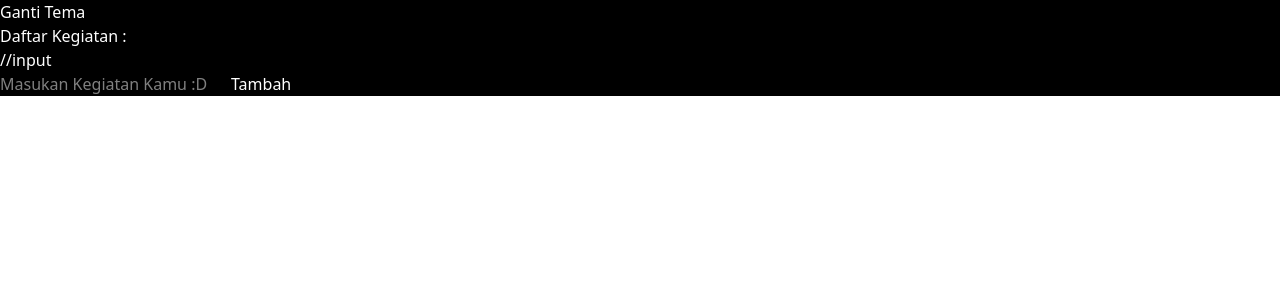
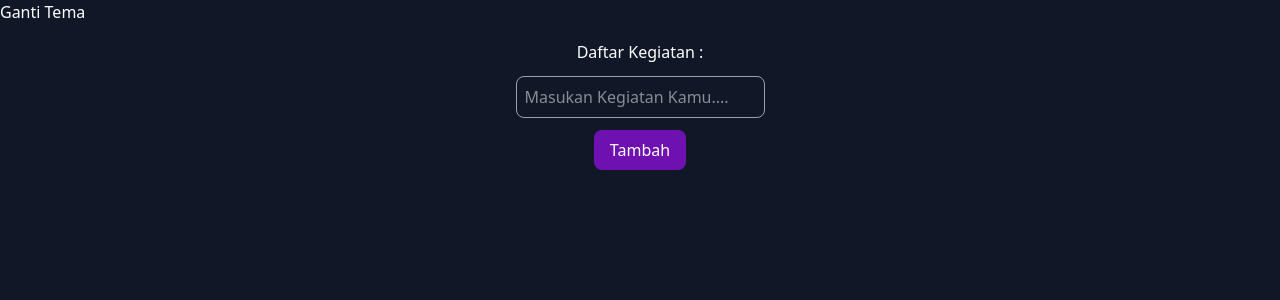
Before and after one commit to Sahidannopal-15/To-do-List, a React (Vite) app: page / in a window 1280 px wide. Shown: the top 300 px of the page. Built offline with nearby package versions, Linux system fonts and the light colour scheme.

Commit message:
Mendesain UI

```diff
--- a/src/App.jsx
+++ b/src/App.jsx
@@ -7,8 +7,7 @@ function App() {
   let [tema, setTema] = useState("dark");
 
   function gantiTema(){
-    if(tema == "dark") setTema("light");
-    else setTema("dark");
+    setTema(tema == "dark" ? "light" : "dark");
   }
 
   function updateInput(event){
@@ -28,28 +27,33 @@ function App() {
   }
   return (
     <>
-    <main className={tema == "dark" ? "bg-black text-white" : "bg-white text-black"}>
-      <button onClick={gantiTema}>Ganti Tema</button>
+    <main className={`${tema == "dark" ? "bg-gray-900 text-white" : "bg-gray-100 text-gray-900"} min-h-screen transition-all duration-500`}>
+      <button onClick={gantiTema}
+              className='rounded-full font-medium transition-all duration-300'>
+              Ganti Tema</button>
+      <section className='flex flex-col gap-3 p-4 items-center'>
       <header className=''>Daftar Kegiatan : </header>
-        //input
-      <section>
           <input
-        placeholder='Masukan Kegiatan Kamu :D'
+        placeholder='Masukan Kegiatan Kamu....'
         type="text"
         value = {input}
         onChange={updateInput}
-        className=''/>
-        <button className='' onClick={isiInput}>
+        className='px-2 py-2 rounded-lg border border-gray-400 focus:outline-none focus:ring-2 focus:ring-indigo-400'/>
+        <button className='mx-1 py-2 px-4 bg-purple-800 text-white rounded-lg hover:bg-purple-500 transition-all duration-500'
+                onClick={isiInput}>
           Tambah
         </button>
-      </section>
-      <ul>
+      <ul className='w-72'>
         {kegiatan.map((item,index) =>(
-        <li key={index}>{item}<button onClick={() => hapusKegiatan(index)}>
-          Hapus</button>
+        <li key={index}
+            className='flex justify-between items-center mt-4 p-3 rounded-lg shadow-sm border'
+            >{item}<button onClick={() => hapusKegiatan(index)}
+            className="text-red-500 hover:text-red-700 font-medium">
+            Hapus</button>
         </li>
           ))}
       </ul>
+      </section>
     </main>
     </>
   )
```
